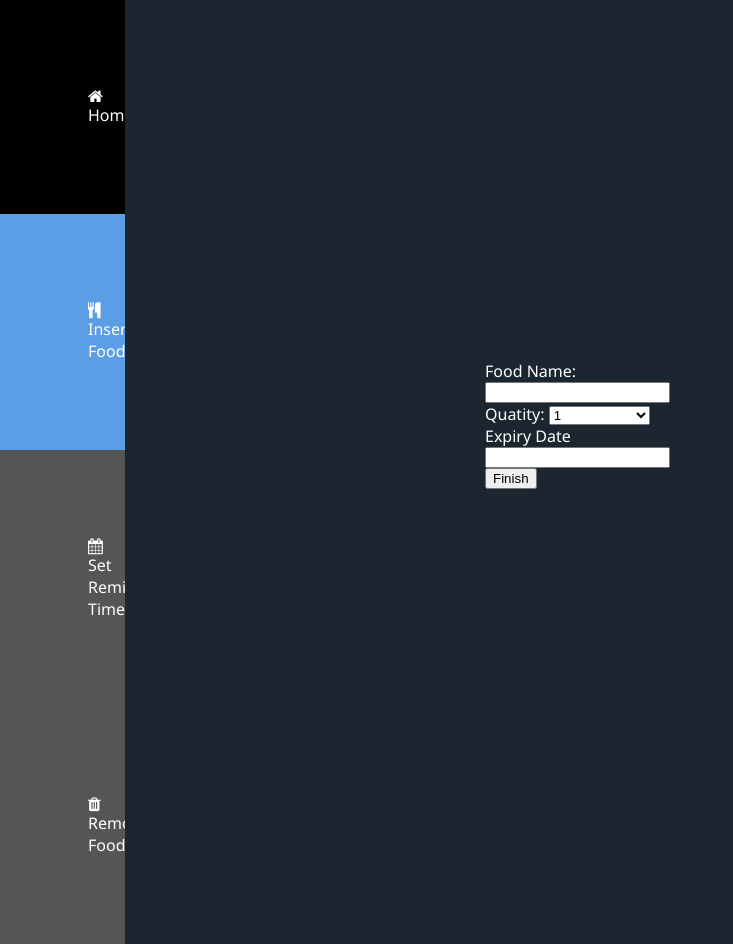
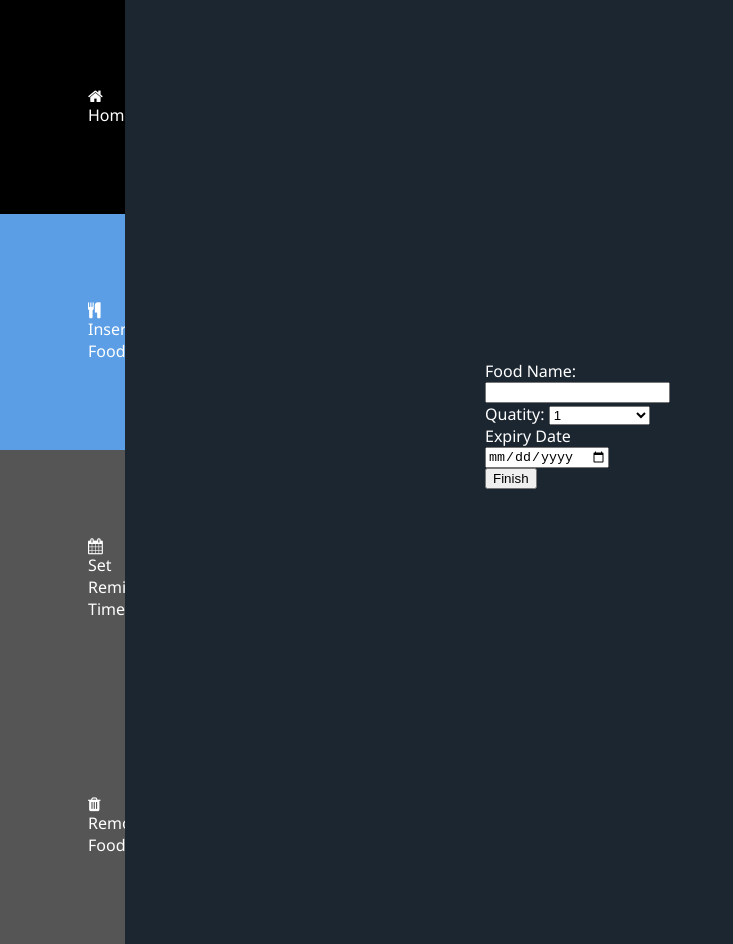
Before and after one commit to stoguri/INSEFridgeApp, a website: page webpages/InsertFood.html in a window 1280 px wide. Shown: the whole page, without its empty margins (0-733 px from the left). Drawn offline with Linux system fonts and the light colour scheme.

Commit message:
Added date picker to Insert Food Page

```diff
--- a/webpages/InsertFood.html
+++ b/webpages/InsertFood.html
@@ -35,7 +35,7 @@
                <option value = "10">10</option>
                <option value = ">10">more than 10</option>
             </select><br>
-    Expiry Date <input type="text" name="ExpiryDate"><br>
+    Expiry Date <input id="date" type="date" value="dd/mm/yyyy"><br>
     <input type="submit" value="Finish">
     </div>
 
```
